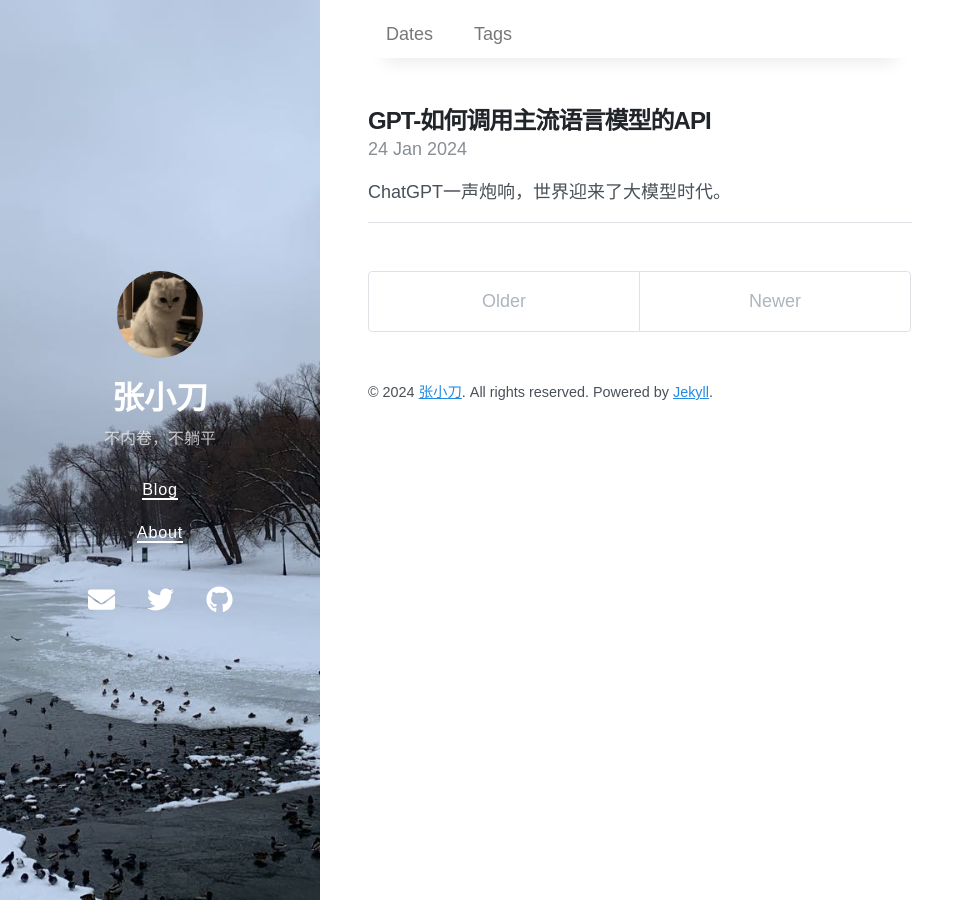
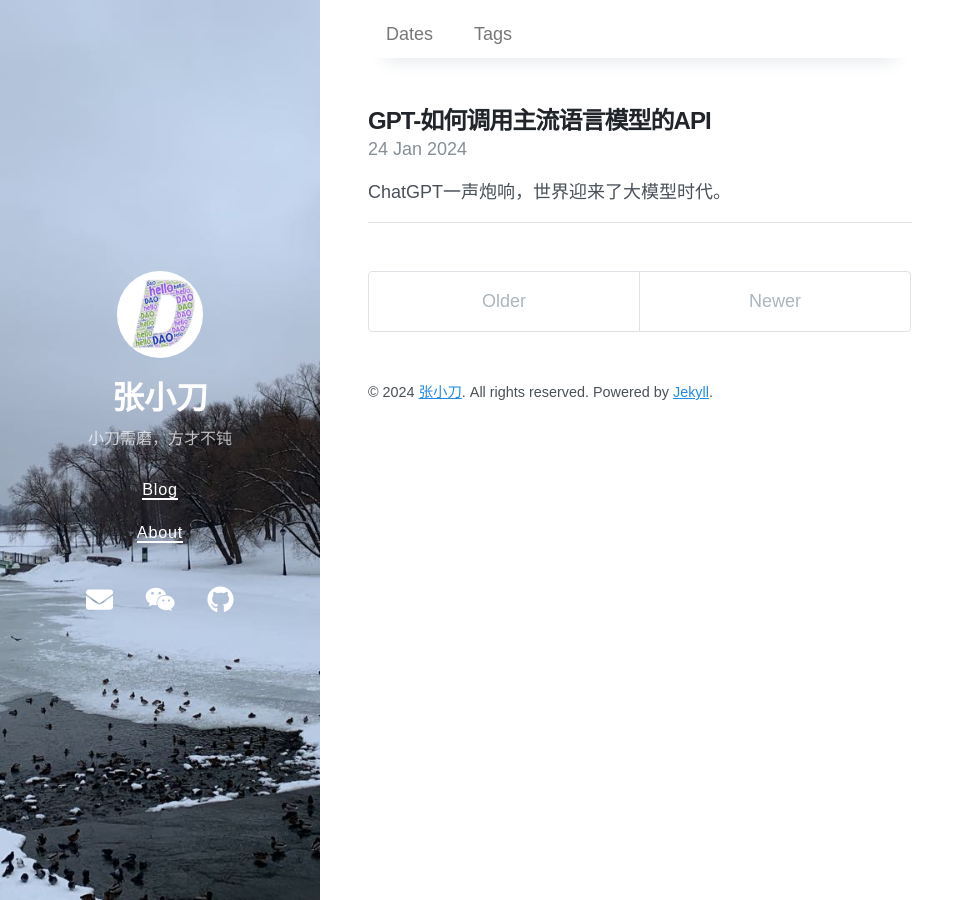
Before and after one commit to coderzzy/coderzzy.github.io, a Jekyll site: the page built from index.html, in a window 1280 px wide. Shown: the whole page, without its empty margins (0-975 px from the left). Built offline with Jekyll 4.4.1, drawn with Linux system fonts in a browser that asks for light colours; nearby versions of some CDN libraries; the list of posts is cut into pages by our own code.

Commit message:
feature: icon and description

```diff
--- a/_config.yml
+++ b/_config.yml
@@ -1,6 +1,6 @@
 # Setup
 title: 张小刀
-description: 不内卷，不躺平
+description: 小刀需磨，方才不钝
 url: https://coderzzy.github.io
 avatar: /avatar.jpeg
 paginate: 5
--- a/_data/social.yml
+++ b/_data/social.yml
@@ -1,9 +1,9 @@
 - title: Email
   url: mailto://zyzhang_dev@163.com
   icon: fas fa-envelope
-- title: Twitter
-  url: https://twitter.com/coderzzy
-  icon: fab fa-twitter
+- title: Wechat
+  url: https://mp.weixin.qq.com/mp/profile_ext?action=home&__biz=Mzg5MjgxMTkyNg==&scene=124#wechat_redirect
+  icon: fab fa-weixin
 - title: GitHub
   url: https://github.com/coderzzy/coderzzy.github.io
   icon: fab fa-github
```
Also changed, not shown: avatar.jpeg.
